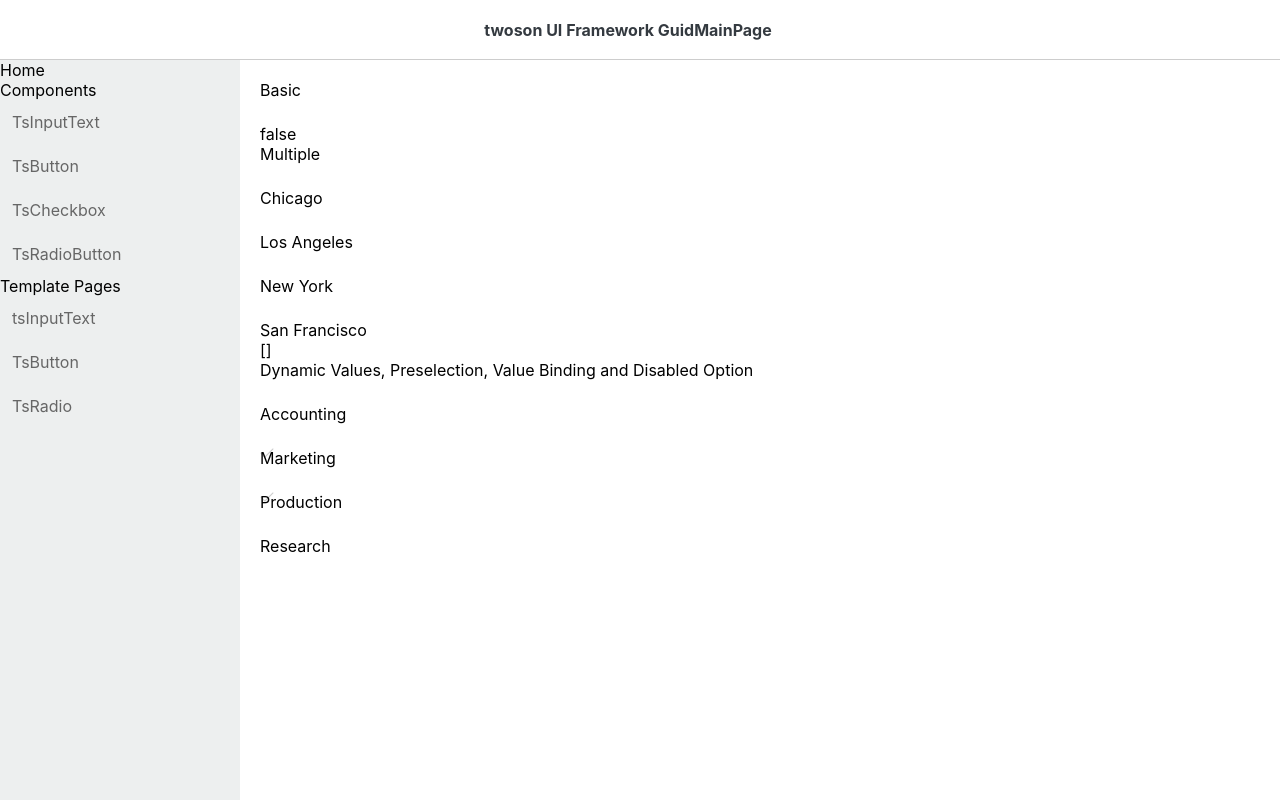
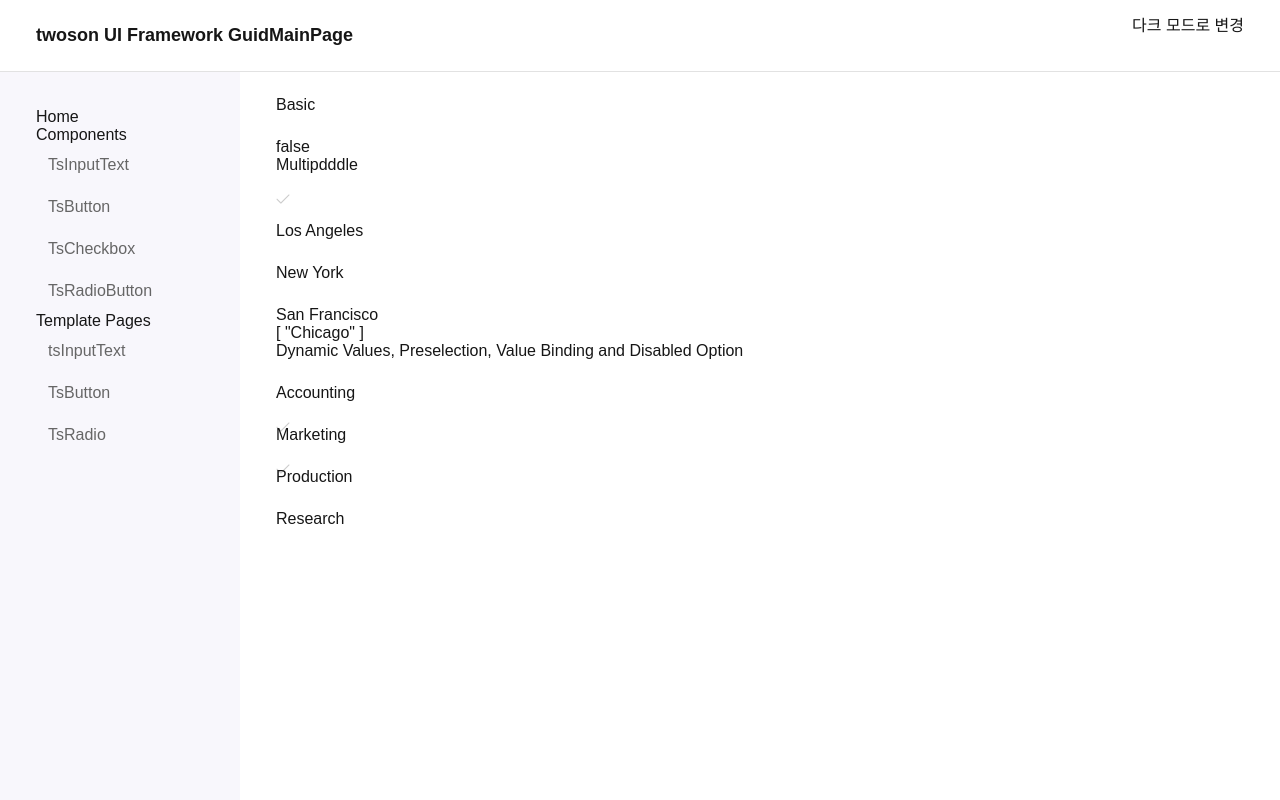
Before and after one commit to opp1350/ts-ui-pjt, a Vue app: page /components/tsCheckbox in a window 1280 px wide. Built offline with nearby package versions, Linux system fonts and the light colour scheme; the HTML template or start-up script is replaced by a standard one; a web font is replaced by a local one.

Commit message:
다크모드 작업 진행중 중간 커밋

```diff
--- a/src/assets/css/base/reset.scss
+++ b/src/assets/css/base/reset.scss
@@ -3,13 +3,14 @@
 /* 임시 추가 */
 html {
     font-size: 62.5%; // 1rem => 10px
-    * {
+    body {
         font-size: 1.6rem; // 기본 16px
+        font-family: "NotoSansKR", sans-serif;
+        font-weight: normal;
+        color: var(--font-color-normal);
+        // 과한 깜빡임 방지로 추가함, 문제시 삭제
+        transition: background-color 0.4s, color 0.4s, border-color 0.4s, box-shadow 0.4s;
     }
-}
-
-* {
-    font-family: "NotoSansKR", sans-serif;
 }
 
 /*
@@ -29,10 +30,10 @@ html {
 }
 
 // 접근성을 위해 추가함, 필요 없으면 삭제
-// *:focus:not(input) {
-//     box-shadow: 0 0 0 0.2rem #a6d5fa !important;
-//     outline: 1px solid #2196F3 !important;
-// }
+*:focus:not(input) {
+    box-shadow: initial !important;
+    outline: initial !important;
+}
 
 /* Remove list styles (bullets/numbers) */
 ol, ul, menu {
--- a/src/assets/css/guidePage/guide.scss
+++ b/src/assets/css/guidePage/guide.scss
@@ -1,14 +1,13 @@
 // 가이드 화면에 대한 스타일 작성예정
 .ts-guide {
     // 공통
+    background-color: var(--background-color-normal);
     h2 {
         padding-bottom: 1.6rem;
         font-size: 2.2rem;
         font-weight: 700;
-        color: var(--dark);
     }
     .guide-title {
-        border-bottom: 1px solid #cdcdcd;
         margin-bottom: 1.6rem;
     }
     .ts-guide-head {
@@ -17,27 +16,27 @@
         left: 0;
         display: flex;
         align-items: center;
-        justify-content: center;
+        justify-content: space-between;
         width: 100%;
-        height: 6rem;
-        background-color: white;
-        border-bottom: 1px solid #cdcdcd;
+        height: 7.2rem;
+        padding: 0 3.6rem;
+        background-color: var(--background-color-normal);
+        border-bottom: 1px solid #e2e2e2;
         h1 {
-            font-size: 1.6rem;
+            font-size: 1.8rem;
             font-weight: bold;
-            text-align: center;
-            color: var(--dark);
         }
     }
     .ts-guide-body {
         display: flex;
-        padding-top: 6rem;
+        padding-top: 7.2rem;
         aside {
             flex:1;
             min-width: 20rem;
             max-width: 24rem;
-            height: calc(100vh - 6rem);
-            background-color:#edefef;
+            height: calc(100vh - 7.2rem);
+            padding: 3.6rem;
+            background-color:#F8F7FC;
             ul {
                 li {
                     a {
@@ -45,8 +44,6 @@
                         color: #666;
                         display: block;
                         &.on {
-                            color: var(--dark);
-                            background-color: #CFD8DC;
                             font-weight: bold;
                         }
                     }
@@ -55,7 +52,29 @@
         }
         .ts-guide-cont {
             flex: 4;
-            padding: 2rem;
+            padding: 2.4rem 3.6rem;
         }
     }
 }
+// dark mode
+html[data-mode='dark'] {
+    .ts-guide {
+        .ts-guide-head {
+            border-bottom: 1px solid #444C56;
+        }
+        .ts-guide-body {
+            aside {
+                background-color:#1C2127;
+                ul {
+                    li {
+                        a {
+                            color: #ABAFC7;
+                        }
+                    }
+                }
+            }
+            .ts-guide-cont {
+            }
+        }
+    }
+}
--- /dev/null
+++ b/src/assets/css/theme/dark.scss
@@ -0,0 +1,4 @@
+@media(prefers-color-scheme: dark) {
+    [data-mode='dark'] {
+    }
+}
--- a/src/assets/css/ui/ui.scss
+++ b/src/assets/css/ui/ui.scss
@@ -1,5 +1 @@
 // 기타 화면에 대한 스타일 작성예정
-body.darker {
-    background-color: var(--dark);
-    color: #fff;
-}
--- a/src/assets/css/util/root.scss
+++ b/src/assets/css/util/root.scss
@@ -1,11 +1,12 @@
 :root {
-    //임시
     --blue:#0E89FF;
     --purple:#6200EE;
+    --green: #0CD68A;
+    --orange: #FF895B;
     // pjt
-    --primary-dark: #4501A5;
+    --primary-dark: #3700B3;
     --primary:#6200EE;
-    --secondary:#8E40FF;
+    --secondary:#9F5BFF;
     --secondary-light:#D5B8FF;
     --success:#0CD68A;
     --info:#0E89FF;
@@ -17,8 +18,15 @@
     --gray-dark:#70798B;
     --dark:#343a40;
     --black:#161616;
+    // theme 컨트롤
+    --font-color-normal: #161616;
+    --background-color-normal: #ffffff;
 }
 // dark mode
 html[data-mode='dark'] {
-    // --primary:red;
+    --background-color-normal: #22272D;
+    --font-color-normal: #E2E2E3;
+    --primary-dark: #794ABA;
+    --primary:#A46FF0;
+    --secondary-light:rgb(121 74 186 / 40%);
 }
--- a/src/ui/demo/tsCheckbox/tsCheckboxDemo.vue
+++ b/src/ui/demo/tsCheckbox/tsCheckboxDemo.vue
@@ -7,10 +7,10 @@
             <label for="binary">{{checked}}</label>
         </div>
 
-        <h5>Multiple</h5>
+        <h5>Multipdddle</h5>
         <div class="p-field-checkbox">
-            <ts-checkbox id="city1" name="city" value="Chicago" v-model="cities"></ts-checkbox>
-            <label for="city1">Chicago</label>
+            <ts-checkbox id="city1" name="city" value="Chicago" v-model="cities" disabled>Chicago</ts-checkbox>
+            <!-- <label for="city1">Chicago</label> -->
         </div>
         <div class="p-field-checkbox">
             <ts-checkbox id="city2" name="city" value="Los Angeles" v-model="cities"></ts-checkbox>
@@ -38,7 +38,7 @@ import { ref } from 'vue'
 export default {
     setup() {
         const checked = ref(false);
-        const cities = ref([]);
+        const cities = ref(['Chicago']);
         const categories = ref([
             {name: 'Accounting', key: 'A'},
             {name: 'Marketing', key: 'M'},
--- a/src/ui/theme/darkMode.vue
+++ b/src/ui/theme/darkMode.vue
@@ -1,6 +1,9 @@
 <template>
     <div class="switch:check">
-        <ts-checkbox title="다크 모드로 변경" ref="switchRef" :binary="true" @change="switchEvent" v-model="darkMode"/>
+        <div class="p-field-checkbox">
+            <label for="darkModeSwitch">{{ darkMode ? '라이트 모드로 변경' : '다크 모드로 변경' }}</label>
+            <ts-checkbox title="다크 모드로 변경" ref="switchRef" id="darkModeSwitch" :binary="true" @change="switchEvent" v-model="darkMode"/>
+        </div>
     </div>
 </template>
 <script>
@@ -51,11 +54,3 @@ export default defineComponent({
     }
 })
 </script>
-<style scoped>
-    @media(prefers-color-scheme: dark) {
-        [data-mode='dark'] .darker {
-            background: var(--dark);
-            color: var(--light);
-        }
-    }
-</style>
```
